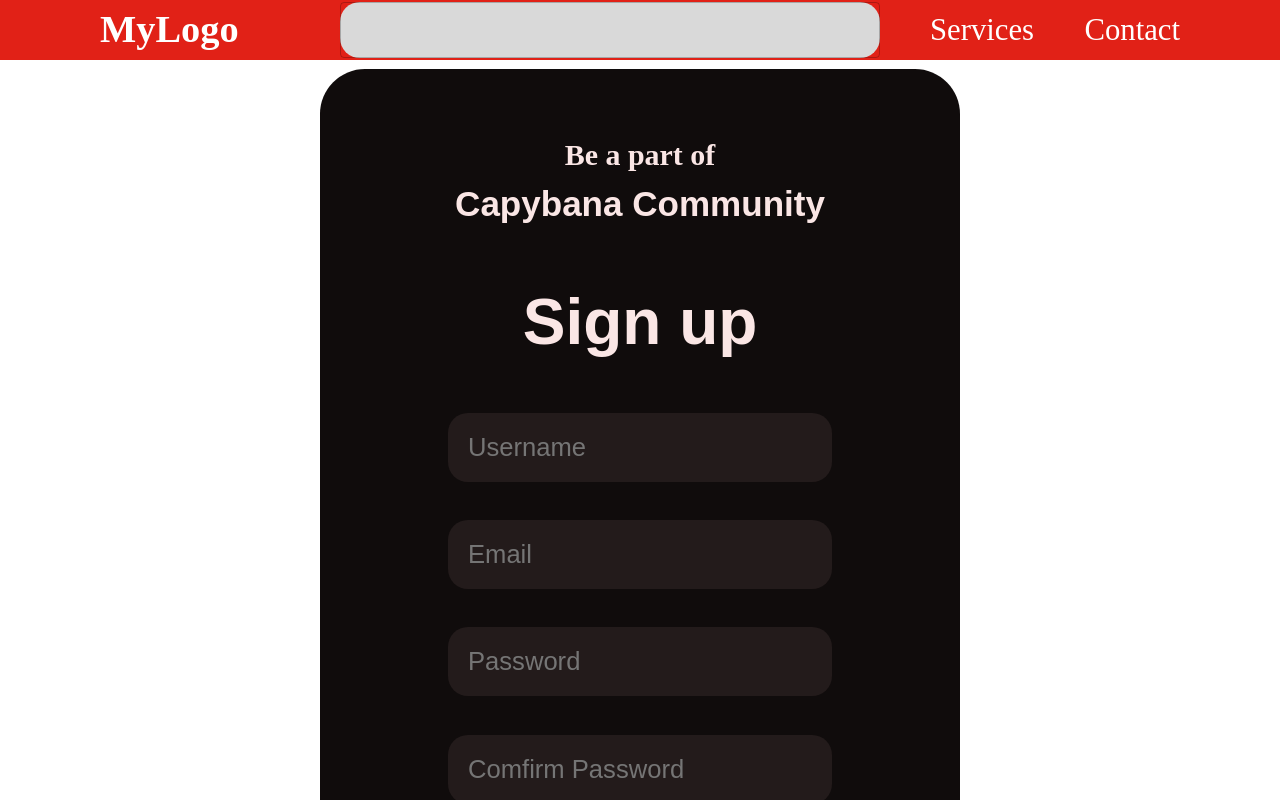
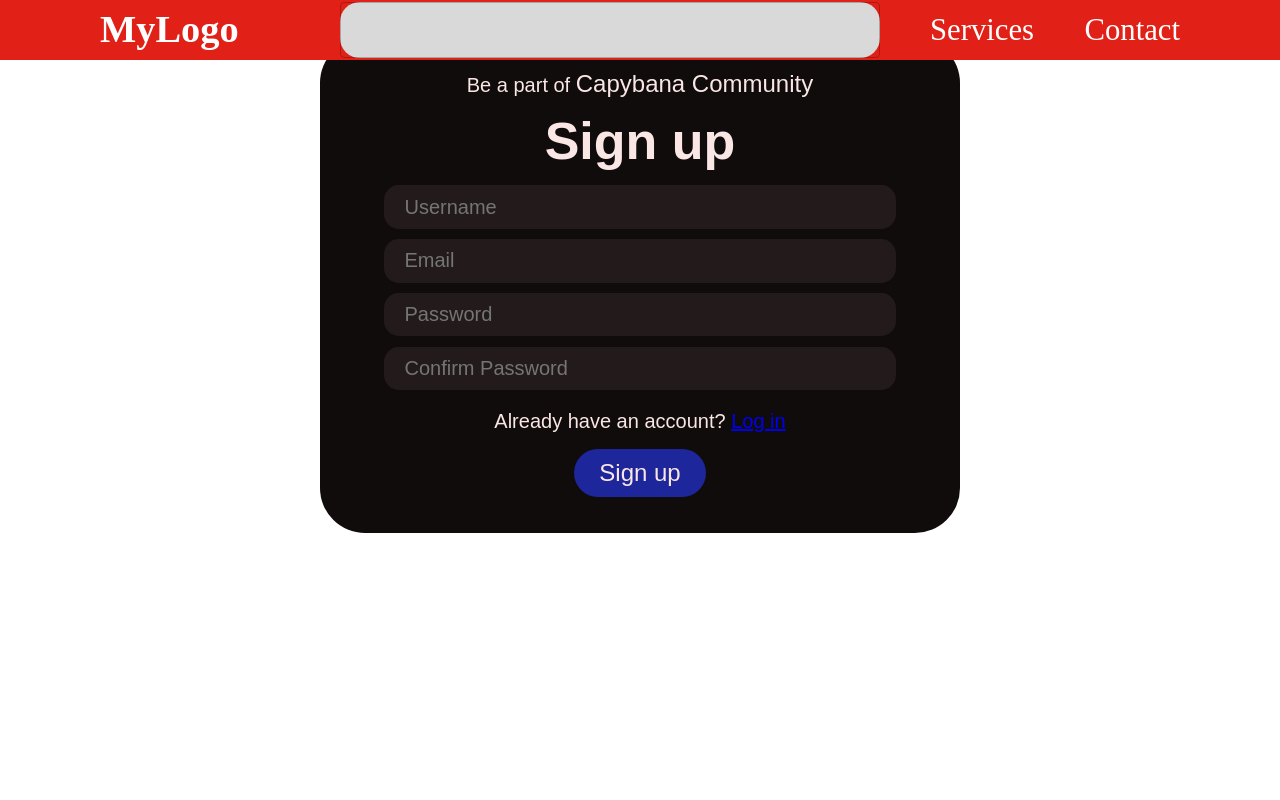
Before and after one commit to CapyBana/UserPine, a React (Create React App) app: page /sign-up in a window 1280 px wide. Shown: the top 800 px of the page. Built offline with nearby package versions, Linux system fonts and the light colour scheme; some icons are missing.

Commit message:
Update Sign Up Page 1.2

```diff
--- a/src/components/GlobalStyles/GlobalStyles.style.js
+++ b/src/components/GlobalStyles/GlobalStyles.style.js
@@ -16,6 +16,7 @@ const GlobalStyles = createGlobalStyle`
     --primary-red-hover: #ff6347;
     --primary-black: #D9D9D9;
     --boundedFont: 'Unbounded', sans-serif;
+    --super-text_size: 52px;
     --primary-text_size: 40px;
     --title-text_size: 32px;
     --large-text_size: 24px;
@@ -40,6 +41,7 @@ const GlobalStyles = createGlobalStyle`
     line-height: 1.5;
     min-height: 100vh;
     text-rendering: optimizeSpeed;
+    background-color: #FFFFFF;
   }
 
   #root {
--- a/src/pages/SignUpPage/signUpPage.js
+++ b/src/pages/SignUpPage/signUpPage.js
@@ -1,37 +1,41 @@
 import React from 'react';
-import { BackToHomePage, Capybana, FillInBox,  InputBox,  MainContent, SignInBox, SubmitButton, ThirdContent } from './signUpPage.style';
+import { BackToHomePage, Capybana, Content, FillInBox,  InputBox,  MainContent, SignInBox, SignInPage, SubmitButton} from './signUpPage.style';
 import Boxicons from 'boxicons';
 const SignUpPage = () => {
     return (
         <div>
+            <SignInPage>
                 <a href = "log-in">
-                <BackToHomePage>⬅ Back to Home page</BackToHomePage>
+                    <Content>⬅ Back to Home page</Content>
                 </a>
                 <SignInBox>
-                <ThirdContent>Be a part of <Capybana>Capybana Community</Capybana></ThirdContent>
+                    <Content>Be a part of <Capybana>Capybana Community</Capybana></Content>
                     <MainContent>Sign up</MainContent>
+                    <div style = {{size: "75%"}}>
                     <form action = "somewhere" method = "POST">
                             <InputBox style = {{position: "relative"}}>
                                 <FillInBox type = "text" id = "username" placeholder = "Username" minlength = "6" maxlength = "30" required></FillInBox>
-                        <box-icon style = {{position: "absolute", top: "32.5%", right: "20px"}} type='solid' name='user' size="sm"></box-icon>
-                    </InputBox><br></br>
+                                <box-icon style = {{position: "absolute", top: "26%", right: "20px"}} type='solid' name='user' size="sm"></box-icon>
+                            </InputBox>
                             <InputBox style = {{position: "relative"}}>
                                 <FillInBox type = "email" id = "email" placeholder = "Email" required></FillInBox>
-                        <box-icon style = {{position: "absolute", top: "32.5%", right: "20px"}}  type='solid' name='envelope' size="sm"></box-icon>
-                    </InputBox><br></br>
+                                <box-icon style = {{position: "absolute", top: "26%", right: "20px"}}  type='solid' name='envelope' size="sm"></box-icon>
+                            </InputBox>
                             <InputBox style = {{position: "relative"}}>
                                 <FillInBox type = "password" id = "password" placeholder = "Password" minlength = "8" maxlength = "30" required></FillInBox>
-                        <box-icon style = {{position: "absolute", top: "32.5%", right: "20px"}}  type='solid' name='lock-alt' size="sm"></box-icon>
-                    </InputBox><br></br>
+                                <box-icon style = {{position: "absolute", top: "26%", right: "20px"}}  type='solid' name='lock-alt' size="sm"></box-icon>
+                            </InputBox>
                             <InputBox style = {{position: "relative"}}>
-                        <FillInBox type = "password" id = "cfpassword" placeholder = "Comfirm Password" minlength = "8" maxlength = "30" required></FillInBox>
-                        <box-icon style = {{position: "absolute", top: "32.5%", right: "20px"}}  type='solid' name='lock-alt' size="sm"></box-icon>
-                    </InputBox><br></br>
-                    <text>Already have an account? <a href = "log-in">Log in</a></text><br></br>
+                                <FillInBox type = "password" id = "cfpassword" placeholder = "Confirm Password" minlength = "8" maxlength = "30" required></FillInBox>
+                                <box-icon style = {{position: "absolute", top: "26%", right: "20px"}}  type='solid' name='lock-alt' size="sm"></box-icon>
+                            </InputBox>
+                            <Content>Already have an account? <a href = "log-in">Log in</a></Content><br></br>
 
                             <SubmitButton type = "submit" id = "submitButton">Sign up</SubmitButton>
                         </form>
+                    </div>
                 </SignInBox>
+            </SignInPage>
         </div>
     );
 }
--- a/src/pages/SignUpPage/signUpPage.style.js
+++ b/src/pages/SignUpPage/signUpPage.style.js
@@ -1,43 +1,46 @@
 import styled from 'styled-components';
 
+export const SignInPage = styled.div`
+
+`;
 export const SubmitButton = styled.button`
     height: 100%;
-    padding: 4% 10%;
+    padding: 2% 5%;
     margin: 2%;
     background-color: #1D269A;
     color: #FAE6E5;
     border-radius: 45px;
-    font-size: 1.3em;
+    font-size: var(--large-text_size);
     text-align: center;
     cursor: pointer;
     border: none;
 `;
 export const SignInBox = styled.div`
     width: 50%;
-    font-family: unbounded, arial;
+    font-family: arial;
     background-color: #100C0C;
     color: #FAE6E5;
     justify-content: space-between;
     text-align: center;
     border-radius: 45px;
-    padding: 10px 10px;
     margin-left: auto;
     margin-right: auto;
     margin-top: auto;
-    margin-bottome: auto;
-    padding: 5% 10%;
+    margin-bottom: auto;
+    padding: 2% 5% 2% 5%;
 `;
 export const MainContent = styled.h1`
     text-align: center;
     color: #FAE6E5;
     font-style: strong;
-    font-size: 2.5em;
+    font-size: var(--super-text_size);
+    margin-top: 0;
+    margin-bottom: 1%;
 `;
-export const ThirdContent = styled.h3`
+export const Content = styled.text`
     text-align: center;
     color: #FAE6E5;
-    font-family: Times New Roman;
-    forn-size: 1.5em;
+    font-size: var(--medium-text_size);
 `;
 export const InputBox = styled.div`
     width: 100%;
@@ -46,27 +49,30 @@ export const InputBox = styled.div`
     align-content: center;
     color: #FAE6E5;
     border: none;
-    border-radius: 20px;
+    border-radius: 15px;
     margin-left: auto;
     margin-right: auto;
+    margin-bottom: 2%;
 `
 export const FillInBox = styled.input`
-    padding: 20px 45px 20px 20px;
+    padding: 2% 9% 2% 4%;
     width: 100%;
     height: 100%;
     background-color: transparent;
+    font-size: var(--medium-text_size);
     color: #FAE6E5;
     outline: none;
     border: none;
 `;
 export const BackToHomePage = styled.button`
     background-color: transparent;
-    margin: 20px 25px;
+    margin: 2% 2.5%;
     color: #DCD1D1;
     border: none;
     cursor: pointer;
 `;
-export const Capybana = styled.h3`
-    font-family: fantasy;
+export const Capybana = styled.text`
+    font-family: algerian, fantasy;
     justify-content: center;
+    font-size: var(--large-text_size);
 `;
```
Lines whose indentation alone changed are shown as unchanged.
